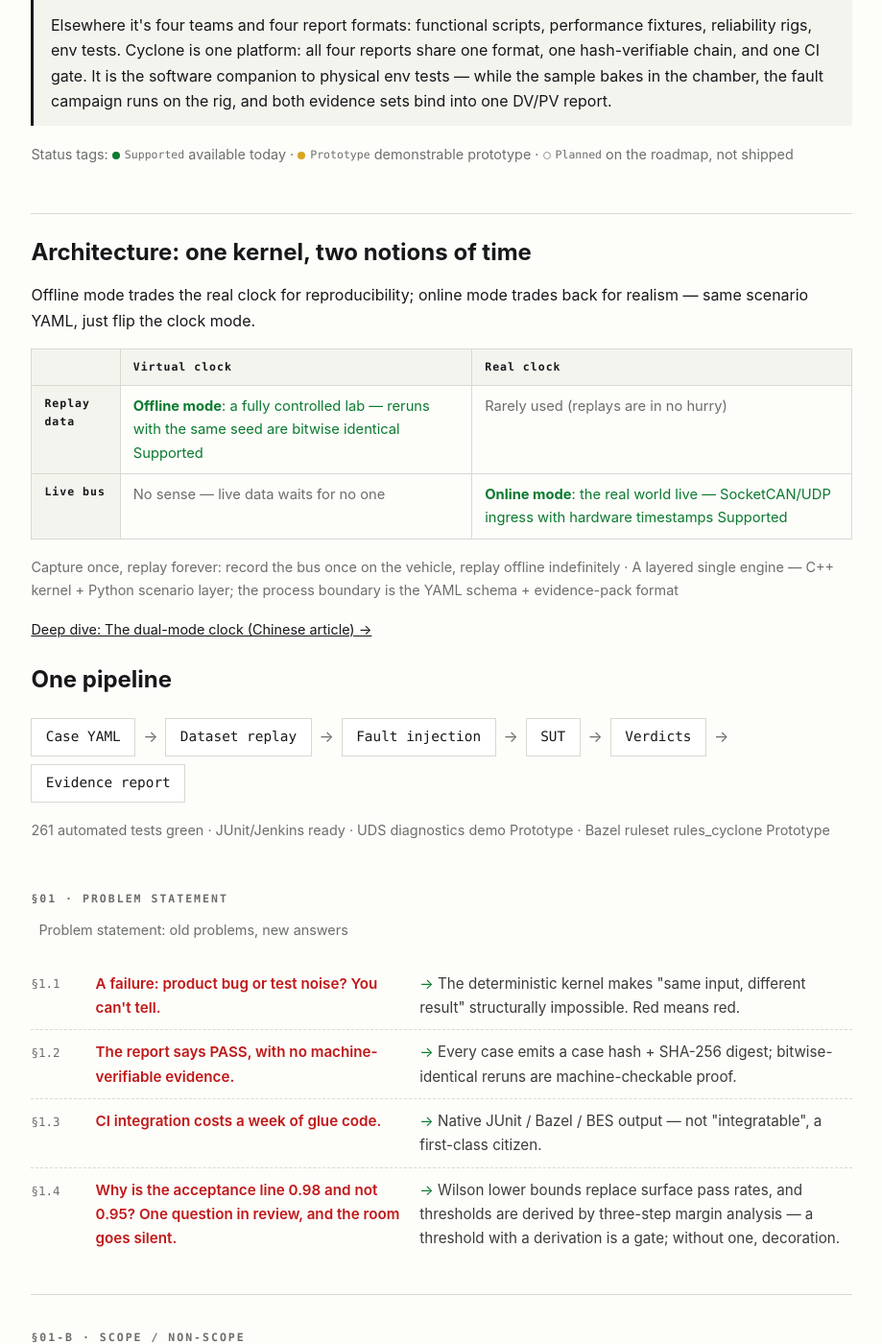
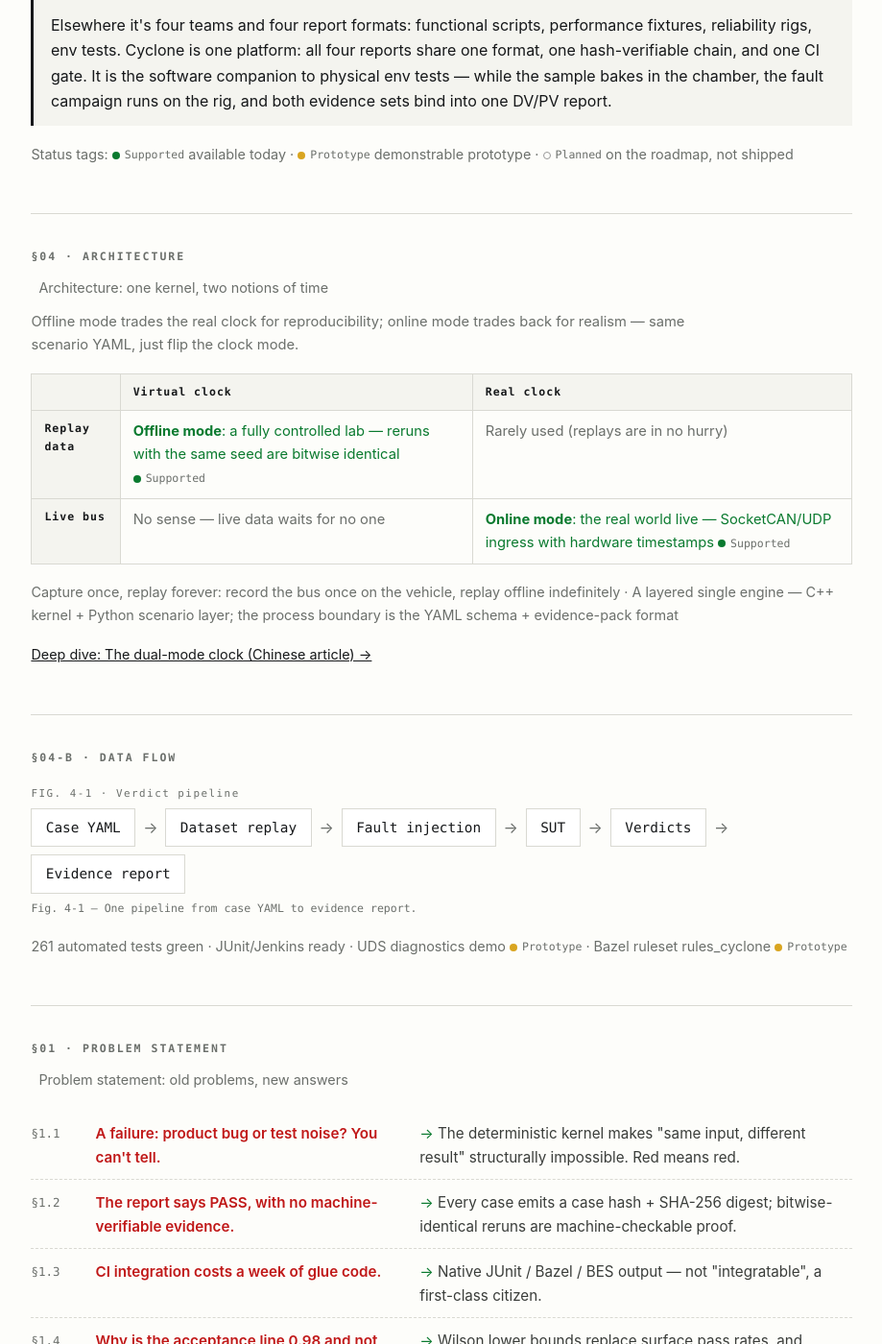
Before and after one commit to cyclone-core/site, a Jekyll site: the page built from index.html, in a window 1280 px wide and 1400 px high, scrolled down 3109 px. Shown: the whole window at 96% size, without its empty margins (180-1099 px from the left). Built offline with Jekyll 4.4.1, drawn with Linux system fonts in a browser that asks for light colours.

Commit message:
feat(site): §04 架构条款化 + 流水线图件化

```diff
--- a/index.html
+++ b/index.html
@@ -442,10 +442,11 @@ verdict: <span class="ok">PASS</span>
   </section>
 
   <!-- ============ 架构：双模时钟 ============ -->
-  <section id="architecture">
-    <h2><span class="zh">架构：一个内核，两种时间观</span><span class="en">Architecture: one kernel, two notions of time</span></h2>
-    <p class="sub zh" style="margin-top:-0.5rem;">离线模式用虚拟时钟换可复现，在线模式用真实时钟换真实感——场景 YAML 不动，拨一下时钟模式即可切换。</p>
-    <p class="sub en" style="margin-top:-0.5rem;">Offline mode trades the real clock for reproducibility; online mode trades back for realism — same scenario YAML, just flip the clock mode.</p>
+  <section class="clause reveal" id="architecture">
+    <p class="clause-head">§04 · ARCHITECTURE</p>
+    <h2 class="clause-name"><span class="zh">架构：一个内核，两种时间观</span><span class="en">Architecture: one kernel, two notions of time</span></h2>
+    <p class="clause-sub zh">离线模式用虚拟时钟换可复现，在线模式用真实时钟换真实感——场景 YAML 不动，拨一下时钟模式即可切换。</p>
+    <p class="clause-sub en">Offline mode trades the real clock for reproducibility; online mode trades back for realism — same scenario YAML, just flip the clock mode.</p>
 
     <table class="pos">
       <tr>
@@ -455,8 +456,8 @@ verdict: <span class="ok">PASS</span>
       </tr>
       <tr>
         <th class="zh">回放数据</th><th class="en">Replay data</th>
-        <td class="yes zh"><strong>离线模式</strong>：完全受控的实验室，同 seed 重跑比特级一致 <span class="tier ok">已支持</span></td>
-        <td class="yes en"><strong>Offline mode</strong>: a fully controlled lab — reruns with the same seed are bitwise identical <span class="tier ok">Supported</span></td>
+        <td class="yes zh"><strong>离线模式</strong>：完全受控的实验室，同 seed 重跑比特级一致 <span class="st"><i class="sdot g"></i>已支持</span></td>
+        <td class="yes en"><strong>Offline mode</strong>: a fully controlled lab — reruns with the same seed are bitwise identical <span class="st"><i class="sdot g"></i>Supported</span></td>
         <td class="no zh">很少用（回放不赶时间）</td>
         <td class="no en">Rarely used (replays are in no hurry)</td>
       </tr>
@@ -464,8 +465,8 @@ verdict: <span class="ok">PASS</span>
         <th class="zh">实采总线</th><th class="en">Live bus</th>
         <td class="no zh">没意义——真实数据不等人</td>
         <td class="no en">No sense — live data waits for no one</td>
-        <td class="yes zh"><strong>在线模式</strong>：真实世界的现场，SocketCAN/UDP 接入 + 硬件时间戳 <span class="tier ok">已支持</span></td>
-        <td class="yes en"><strong>Online mode</strong>: the real world live — SocketCAN/UDP ingress with hardware timestamps <span class="tier ok">Supported</span></td>
+        <td class="yes zh"><strong>在线模式</strong>：真实世界的现场，SocketCAN/UDP 接入 + 硬件时间戳 <span class="st"><i class="sdot g"></i>已支持</span></td>
+        <td class="yes en"><strong>Online mode</strong>: the real world live — SocketCAN/UDP ingress with hardware timestamps <span class="st"><i class="sdot g"></i>Supported</span></td>
       </tr>
     </table>
 
@@ -474,9 +475,11 @@ verdict: <span class="ok">PASS</span>
     <p class="facts"><a href="/blog/dual-clock/"><span class="zh">博客详解《双模时钟：离线可复现与在线真实感如何兼得》→</span><span class="en">Deep dive: The dual-mode clock (Chinese article) →</span></a></p>
   </section>
 
-  <!-- ============ 流水线 ============ -->
-  <section id="pipeline">
-    <h2><span class="zh">一条流水线</span><span class="en">One pipeline</span></h2>
+  <!-- ============ §04-B 数据流 ============ -->
+  <section class="clause reveal" id="pipeline">
+    <p class="clause-head">§04-B · DATA FLOW</p>
+    <div class="fig">
+      <div class="figtag">FIG. 4-1 · <span class="zh">判定流水线</span><span class="en">Verdict pipeline</span></div>
       <div class="flow">
         <span class="step"><span class="zh">用例 YAML</span><span class="en">Case YAML</span></span><span class="arrow">→</span>
         <span class="step"><span class="zh">数据源回放</span><span class="en">Dataset replay</span></span><span class="arrow">→</span>
@@ -485,8 +488,10 @@ verdict: <span class="ok">PASS</span>
         <span class="step"><span class="zh">统计判定</span><span class="en">Verdicts</span></span><span class="arrow">→</span>
         <span class="step"><span class="zh">证据报告</span><span class="en">Evidence report</span></span>
       </div>
-    <p class="facts zh">261 项自动化测试全绿 · JUnit/Jenkins 就绪 · UDS 诊断演示<span class="tier proto">原型验证中</span> · Bazel 规则包 rules_cyclone<span class="tier proto">原型验证中</span></p>
-    <p class="facts en">261 automated tests green · JUnit/Jenkins ready · UDS diagnostics demo <span class="tier proto">Prototype</span> · Bazel ruleset rules_cyclone <span class="tier proto">Prototype</span></p>
+      <div class="figcap"><span class="zh">图 4-1 — 从用例 YAML 到证据报告的一条流水线</span><span class="en">Fig. 4-1 — One pipeline from case YAML to evidence report.</span></div>
+    </div>
+    <p class="facts zh">261 项自动化测试全绿 · JUnit/Jenkins 就绪 · UDS 诊断演示<span class="st"><i class="sdot a"></i>原型验证中</span> · Bazel 规则包 rules_cyclone<span class="st"><i class="sdot a"></i>原型验证中</span></p>
+    <p class="facts en">261 automated tests green · JUnit/Jenkins ready · UDS diagnostics demo <span class="st"><i class="sdot a"></i>Prototype</span> · Bazel ruleset rules_cyclone <span class="st"><i class="sdot a"></i>Prototype</span></p>
   </section>
 
   <!-- ============ §01 问题定义 ============ -->
```
Lines whose indentation alone changed are shown as unchanged.
